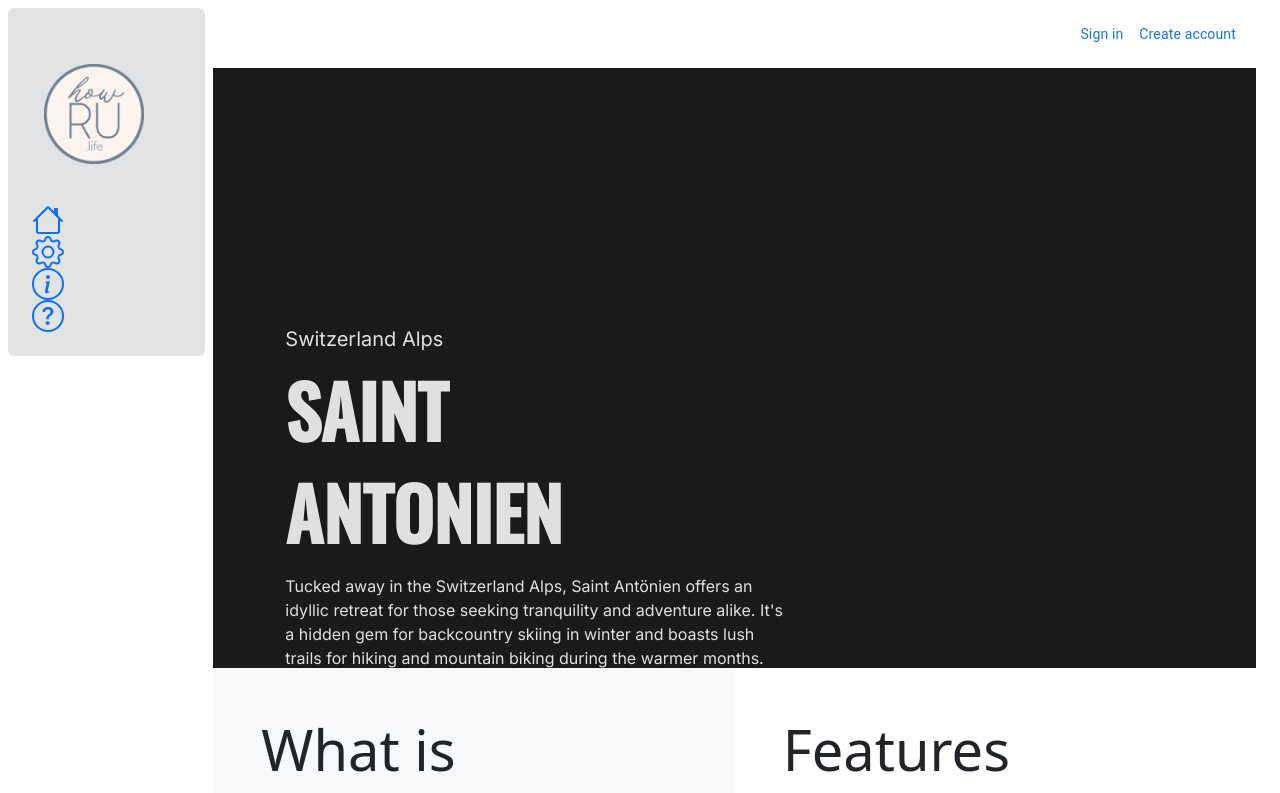
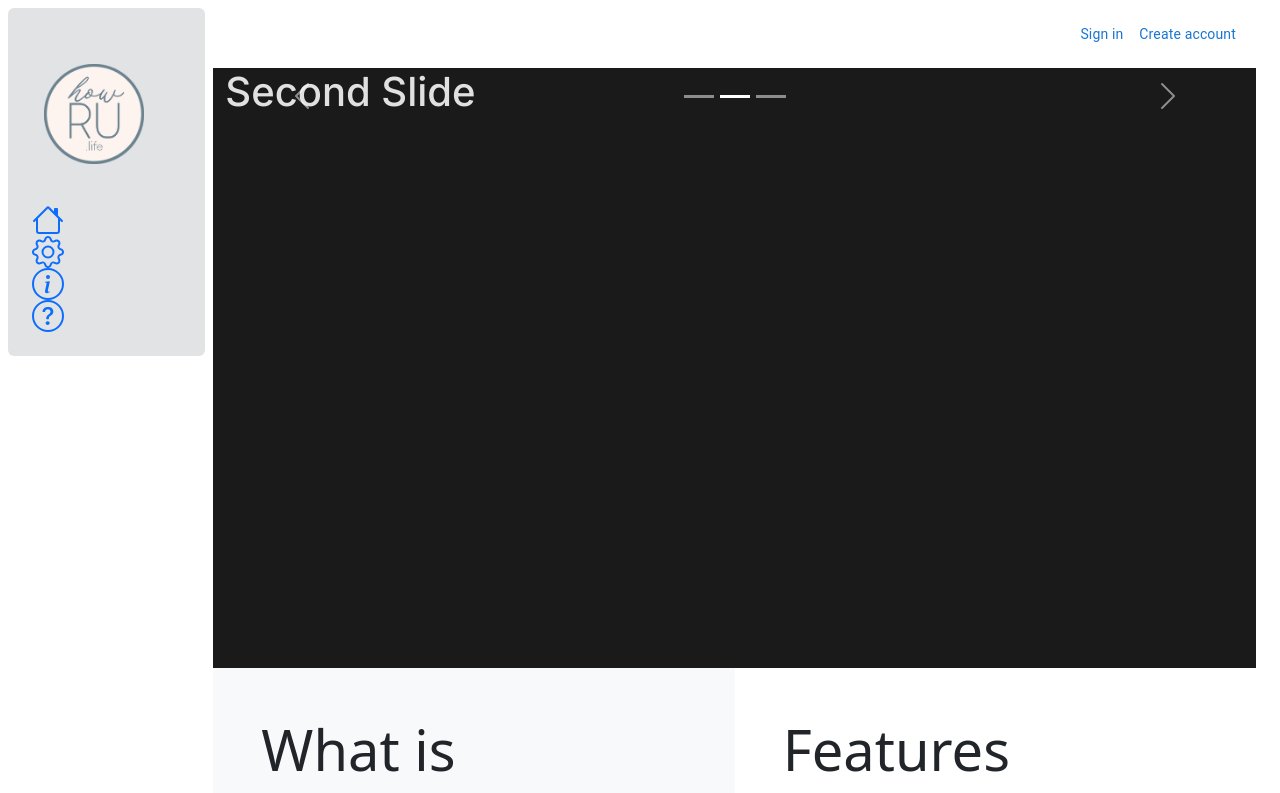
Before and after one commit to IRODR1502020/HOWRU-Spring-2024, a React (Create React App) app in the folder howru/: page / in a window 1280 px wide. Shown: the top 793 px of the page. Built offline with nearby package versions, Linux system fonts and the light colour scheme.

Commit message:
Functioning carousel without styling

```diff
--- a/howru/src/Components/SplashPage/SplashPage.js
+++ b/howru/src/Components/SplashPage/SplashPage.js
@@ -10,7 +10,7 @@ import { Link as RouterLink } from "react-router-dom";
 import { Container, Row, Col } from 'react-bootstrap';
 import SkeletonForAllPages from "../GeneralComponents/SkeletonForAllPages";
 import "./SplashPageStyling/SplashPageStyling.scss"
-
+import Carousel from 'react-bootstrap/Carousel';
 
 const SplashPage = () => {
 	const navigate = useNavigate();
@@ -39,93 +39,32 @@ const SplashPage = () => {
 
 				<div className="row">
 					<div className="row">
-						{/* START OF CAROUSEL/HEADER */}
 						<div className="col-md-12 customCarousel">
-							{/* TEMPORARILY REMOVING AS I IMPLEMENT CAROUSEL
-							<h1 className="display-1 fw-bold text-center">HowRU.Life</h1>
-							<h6 className="text-center">Feel better with just a tap.</h6>
-							*/}
-
-
-							<div id="demo"></div>
-
-								<div class="details" id="details-even">
-									<div class="place-box">
-										<div class="text">Switzerland Alps</div>
-									</div>
-									<div class="title-box-1"><div class="title-1">SAINT</div></div>
-									<div class="title-box-2"><div class="title-2">ANTONIEN</div></div>
-									<div class="desc">
-										Tucked away in the Switzerland Alps, Saint Antönien offers an idyllic retreat for those seeking tranquility and adventure alike. It's a hidden gem for backcountry skiing in winter and boasts lush trails for hiking and mountain biking during the warmer months.
-									</div>
-									<div class="cta">
-										<button class="bookmark">
-										<svg
-											xmlns="http://www.w3.org/2000/svg"
-											viewBox="0 0 24 24"
-											fill="currentColor"
-										>
-											<path
-											fill-rule="evenodd"
-											d="M6.32 2.577a49.255 49.255 0 0111.36 0c1.497.174 2.57 1.46 2.57 2.93V21a.75.75 0 01-1.085.67L12 18.089l-7.165 3.583A.75.75 0 013.75 21V5.507c0-1.47 1.073-2.756 2.57-2.93z"
-											clip-rule="evenodd"
-											/>
-										</svg>
-										</button>
-										<button class="discover">Discover Location</button>
-									</div>
-								</div>
-
-								<div class="details" id="details-odd">
-									<div class="place-box">
-										<div class="text">Switzerland Alps</div>
-									</div>
-									<div class="title-box-1"><div class="title-1">SAINT </div></div>
-									<div class="title-box-2"><div class="title-2">ANTONIEN</div></div>
-									<div class="desc">
-										Tucked away in the Switzerland Alps, Saint Antönien offers an idyllic retreat for those seeking tranquility and adventure alike. It's a hidden gem for backcountry skiing in winter and boasts lush trails for hiking and mountain biking during the warmer months.
-									</div>
-									<div class="cta">
-										<button class="bookmark">
-										<svg
-											xmlns="http://www.w3.org/2000/svg"
-											viewBox="0 0 24 24"
-											fill="currentColor"
-										>
-											<path
-											fill-rule="evenodd"
-											d="M6.32 2.577a49.255 49.255 0 0111.36 0c1.497.174 2.57 1.46 2.57 2.93V21a.75.75 0 01-1.085.67L12 18.089l-7.165 3.583A.75.75 0 013.75 21V5.507c0-1.47 1.073-2.756 2.57-2.93z"
-											clip-rule="evenodd"
-											/>
-										</svg>
-										</button>
-										<button class="discover">Discover Location</button>
-									</div>
-								</div>
-
-							{/* <div class="pagination" id="pagination">
-								<div class="arrow arrow-left">
-									<svg
-									xmlns="http://www.w3.org/2000/svg"
-									fill="none"
-									viewBox="0 0 24 24"
-									stroke="currentColor"
-									>
-									<path
-										stroke-linecap="round"
-										stroke-linejoin="round"
-										d="M15.75 19.5L8.25 12l7.5-7.5"
-									/>
-									</svg>
-								</div>
-
-								<div class="progress-sub-container" >
-									<div class="progress-sub-background" >
-										<div class="progress-sub-foreground" ></div>
-									</div>
-								</div>
-								<div class="slide-numbers" id="slide-numbers"></div>
-							</div> */}
+							<Carousel>
+								<Carousel.Item>
+									<h1>First Slide</h1>
+									<Carousel.Caption>
+										<h3>First slide label</h3>
+										<p>Nulla vitae elit libero, a pharetra augue mollis interdum.</p>
+									</Carousel.Caption>
+								</Carousel.Item>
+								<Carousel.Item>
+									<h1>Second Slide</h1>
+									<Carousel.Caption>
+										<h3>Second slide label</h3>
+										<p>Lorem ipsum dolor sit amet, consectetur adipiscing elit.</p>
+									</Carousel.Caption>
+								</Carousel.Item>
+								<Carousel.Item>
+									<h1>Third Slice</h1>
+									<Carousel.Caption>
+										<h3>Third slide label</h3>
+										<p>
+										Praesent commodo cursus magna, vel scelerisque nisl consectetur.
+										</p>
+									</Carousel.Caption>
+								</Carousel.Item>
+							</Carousel>
 						</div>
 						{/* END OF CAROUSEL/HEADER */}
 					</div>
```
